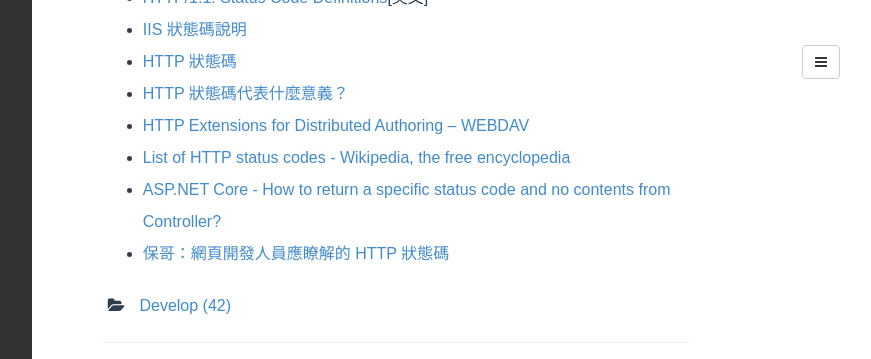
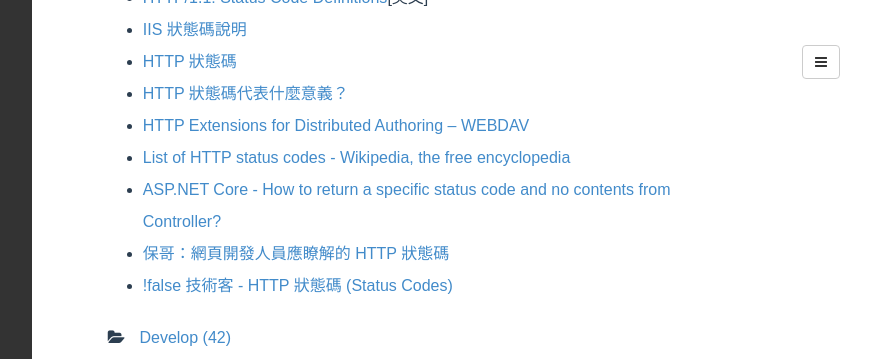
Before and after one commit to poychang/poychang.github.io, a Jekyll site: the page built from _posts/2017-04-19-http-status-code.md, in a window 1280 px wide and 900 px high, scrolled down 3091 px, cut to the strip 0-359 px from the top of the window. Shown: the whole strip, without its empty margins (395-1266 px from the left). Built offline with Jekyll 4.4.1, drawn with Linux system fonts in a browser that asks for light colours; some web fonts are replaced; comment, search, counter and statistics services are not loaded.

Commit message:
alter post

```diff
--- a/_posts/2017-04-19-http-status-code.md
+++ b/_posts/2017-04-19-http-status-code.md
@@ -98,3 +98,4 @@
 * [List of HTTP status codes - Wikipedia, the free encyclopedia](http://en.wikipedia.org/wiki/List_of_HTTP_status_codes)
 * [ASP.NET Core - How to return a specific status code and no contents from Controller?](http://stackoverflow.com/questions/37690114/asp-net-core-how-to-return-a-specific-status-code-and-no-contents-from-control)
 * [保哥：網頁開發人員應瞭解的 HTTP 狀態碼](http://blog.miniasp.com/post/2009/01/16/Web-developer-should-know-about-HTTP-Status-Code.aspx)
+* [!false 技術客 - HTTP 狀態碼 (Status Codes)](https://notfalse.net/48/http-status-codes)
```
